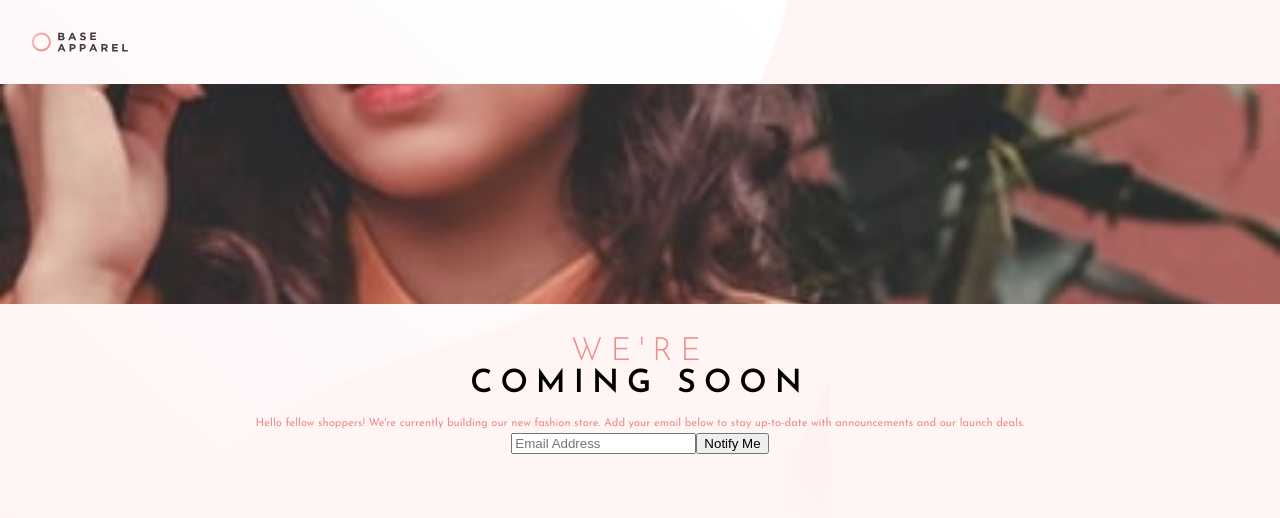
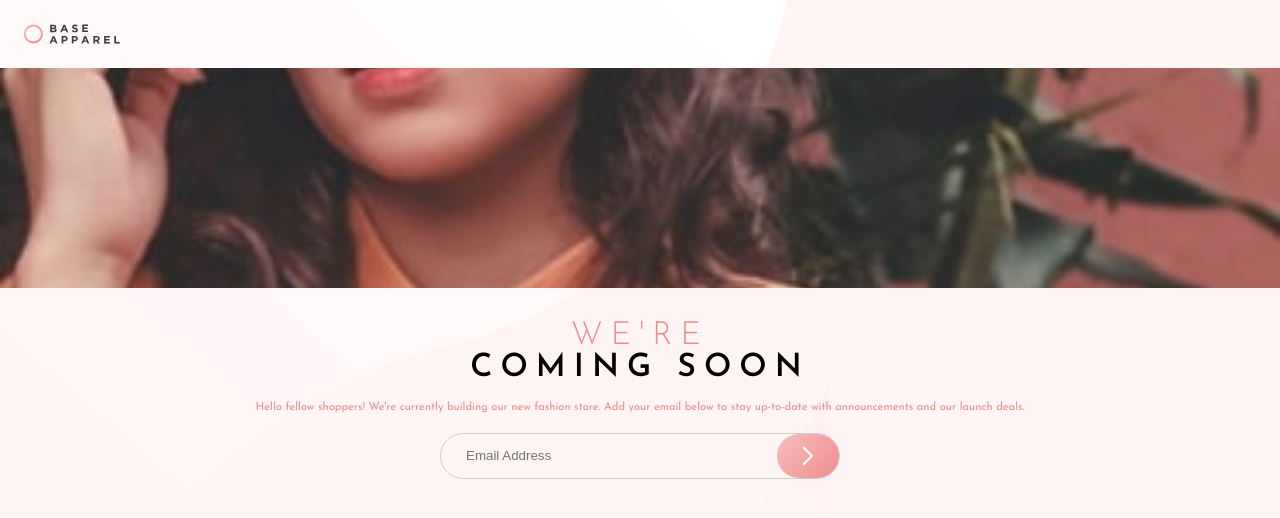
Before and after one commit to Cegeurun/website_frontend_challenges, a plain HTML site: page base-apparel-coming-soon-master/index.html in a window 1280 px wide. Drawn offline with Linux system fonts and the light colour scheme.

Commit message:
Improved design

```diff
--- a/base-apparel-coming-soon-master/index.html
+++ b/base-apparel-coming-soon-master/index.html
@@ -31,11 +31,11 @@
     Hello fellow shoppers! We're currently building our new fashion store.
     Add your email below to stay up-to-date with announcements and our launch deals.
     </p>
-
-      <div id="email-form">
+    <br>
+    <div id="email-form">
     <input type="email" id="email" name="email" placeholder="Email Address">
-    <button id="submit-btn">Notify Me</button>
-  </div>
+    <button id="submit-btn"><img src="./images/icon-arrow.svg" alt="Arrow Icon"></button>
+    </div>
 
   </div>
 
--- a/base-apparel-coming-soon-master/styles.css
+++ b/base-apparel-coming-soon-master/styles.css
@@ -23,7 +23,7 @@ body {
 #header {
   display: flex;
   justify-content: left;
-  padding: 2rem;
+  padding: 1.5rem;
 }
 
 #hero {
@@ -59,9 +59,39 @@ body {
 
 #email-form {
   display: flex;
+  align-items: center;
+
+  border: 1px solid #cecece;
+  border-radius: 25px;
+  /* padding: 5px; */
+  width: 100%;
+  max-width: 400px;
+}
+
+#email {
+  flex-grow: 1;
+  border: none;
+  outline: none;
+  padding: 10px 25px;
+  background: transparent;
+
+  min-width: 0;
+}
+
+#submit-btn {
+  background: linear-gradient(135deg, #f8bfbf, #ee8c8c);
+  border: none;
+  border-radius: 25px;
+  cursor: pointer;
+  padding: 12px 25px;
+  display: flex;
+  align-items: center;
   justify-content: center;
-  /* gap: 1rem; */
-  /* margin-top: 2rem; */
+  transition: opacity 0.2s;
+}
+
+#submit-btn:hover {
+  opacity: 0.8;
 }
 
 .logo {
```
